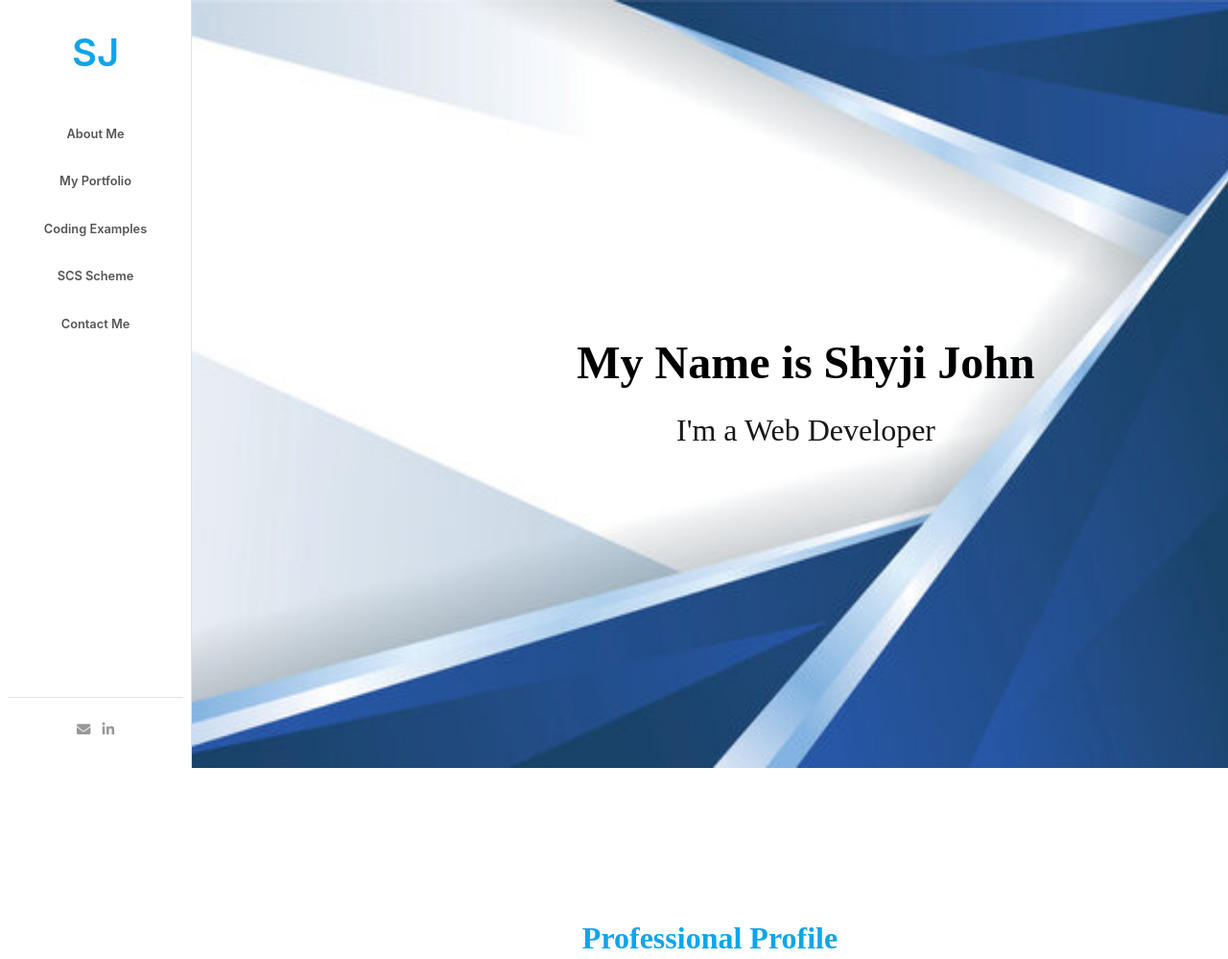
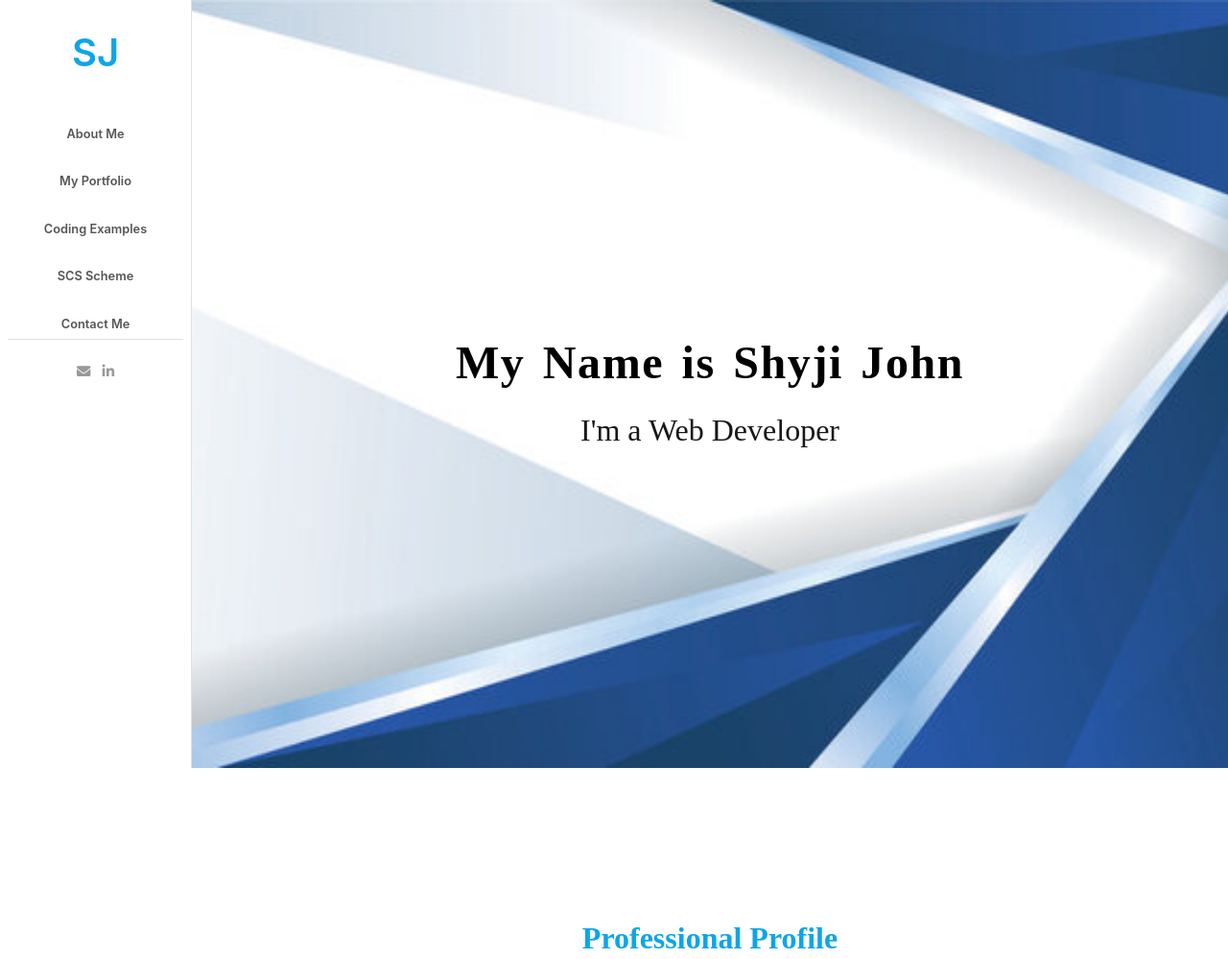
Before and after one commit to shyjijohn/My_Portfolio, a PHP site: page / in a window 1280 px wide; the page is wider, and only the part inside the window is pictured. Shown: the top 999 px of that part at 96% size. Run offline with PHP 8.4, Linux system fonts and the light colour scheme.

Commit message:
overall changes

```diff
--- a/index.html
+++ b/index.html
@@ -25,7 +25,7 @@
           <li><a href="#portfolio">My Portfolio</a></li>
           <li><a href="#coding">Coding Examples</a></li>
           <li><a href="#scheme">SCS Scheme</a></li>
-          <li><a href="#contact">Contact Me</a></li>
+          <li><a href="#contact" class="contact-class">Contact Me</a></li>
         </ul>
       </nav>
       <div class="sidebar__social">
@@ -38,22 +38,32 @@
     </aside>
   </section>
 
-  <section class="hero">
-    <div class="mobile-only">
+  <div class="mobile-only">
+    <section class="hero-mbl">
       <div class="btn__outline2">
-
         <div class="menu_div"></div>
         <div class="menu_div"></div>
         <div class="menu_div"></div>
       </div>
-    </div>
 
-    <div class="hero__overlay">
-      <h1 class="hero__title">My Name is <span>Shyji John</span></h1>
-      <p class="hero__subtitle">I'm a Web Developer</p>
-      <!-- <a href="#bio" class="scroll-down">Scroll Down <i class="fas fa-chevron-down"></i></a> -->
-    </div>
+      <div class="hero-mbl__overlay">
+        <h1 class="hero-mbl__title">My Name is <span>Shyji John</span></h1>
+        <p class="hero-mbl__subtitle">I'm a Web Developer</p>
+        <!-- <a href="#bio" class="scroll-down">Scroll Down <i class="fas fa-chevron-down"></i></a> -->
+    </section>
+  </div>
+  </div>
+
+  <div class="desktop-only">
+    <section class="hero-desk">
+      <div class="hero-desk__overlay">
+        <h1 class="hero-desk__title">My Name is <span>Shyji John</span></h1>
+        <p class="hero-desk__subtitle">I'm a Web Developer</p>
+        <!-- <a href="#bio" class="scroll-down">Scroll Down <i class="fas fa-chevron-down"></i></a> -->
+    </section>
+  </div>
   </section>
+  </div>
 
   <div class="wrapper">
     <section class="bio-section" id="about">
--- a/scss/layout/_about-me.scss
+++ b/scss/layout/_about-me.scss
@@ -4,25 +4,27 @@ $accent-blue: #0ea5e9;
 $text-dark: #333;
 $text-light: #666;
 
-.content {
-    // margin-left: $sidebar-width; // Push content to the right of the sidebar
-    width: 100vh;
-    // background-color: red;
-}
+// .content {
+//     // margin-left: $sidebar-width; // Push content to the right of the sidebar
+//     width: 100vh;
+//     // background-color: red;
+// }
 
-@media (min-width: 576px) {
-    .content {
-        margin-left: $sidebar-width; // Push content to the right of the sidebar
-        width: calc(100% - $sidebar-width);
-    }
-}
+// @media (min-width: 768px) {
+//     .content {
+//         margin-left: $sidebar-width; // Push content to the right of the sidebar
+//         width: calc(100% - $sidebar-width);
+//     }
+// }
 
 
-.hero {
+.hero-mbl {
     // background-color: blue;
     height: $hero-height;
+    width: 100%;
     background: url('../assets/bg-img.png') no-repeat center center/cover;
-    //   position: relative;
+    position: relative;
+    overflow: hidden;
     // display: flex;
     // flex-direction: column;
     // align-items: center;
@@ -32,9 +34,13 @@ $text-light: #666;
 
     .btn__outline2 {
         // background-color: #333645;
+        position: absolute; // Keeps menu from pushing the text down
+        top: 20px;
+        left: 20px;
+        z-index: 10;
         border: none;
         border-radius: 4px;
-        padding: 5px 15px;
+        // padding: 5px 15px;
         display: flex;
         flex-direction: column;
         align-items: flex-start;
@@ -68,13 +74,65 @@ $text-light: #666;
         flex-direction: column;
         justify-content: center;
         align-items: center;
-        padding: 10px;
+        text-align: center;
+        // padding: 10px;
     }
 
     &__title {
         font-size: 3rem;
         font-weight: 700;
         margin-bottom: 0.5rem;
+        letter-spacing: 0.1rem;
+        word-spacing: 0.3rem;
+        line-height: 5.5rem;
+        align-self: center;
+
+        span {
+            font-size: 3rem;
+            font-weight: 700;
+        }
+    }
+
+    &__subtitle {
+        font-size: 2rem;
+        opacity: 0.9;
+    }
+}
+
+.hero-desk {
+    // background-color: blue;
+    height: $hero-height;
+    margin-left: $sidebar-width; // Push content to the right of the sidebar
+    width: 100%;
+    background: url('../assets/bg-img.png') no-repeat center center/cover;
+    position: relative;
+    // overflow: hidden;
+    // display: flex;
+    // flex-direction: column;
+    // align-items: center;
+    // justify-content: center;
+    // text-align: center;
+    color: inherit;
+
+
+    &__overlay {
+        // background: rgba(0, 0, 0, 0.3); // Darkens image for text readability
+        width: 100%;
+        height: 100%;
+        display: flex;
+        flex-direction: column;
+        justify-content: center;
+        align-items: center;
+        text-align: center;
+        // padding: 10px;
+    }
+
+    &__title {
+        font-size: 3rem;
+        font-weight: 700;
+        margin-bottom: 0.5rem;
+        letter-spacing: 0.1rem;
+        word-spacing: 0.3rem;
         line-height: 5.5rem;
         align-self: center;
 
@@ -140,8 +198,8 @@ $text-light: #666;
         // text-align: center;
 
         &__overlay {
-            margin-left: $sidebar-width; // Push content to the right of the sidebar
-            width: calc(100% - $sidebar-width);
+            // margin-left: $sidebar-width; // Push content to the right of the sidebar
+            // width: calc(100% - $sidebar-width);
         }
     }
 
--- a/scss/layout/_sidebar.scss
+++ b/scss/layout/_sidebar.scss
@@ -49,7 +49,7 @@
 
   // 2. Navigation Section
   &__nav {
-    flex-grow: 1; // Pushes social footer to the bottom
+    // flex-grow: 1; // Pushes social footer to the bottom
     display: flex;
     justify-content: center; // Horizontally centered nav
 
```
Also changed, not shown: css/style.css.
